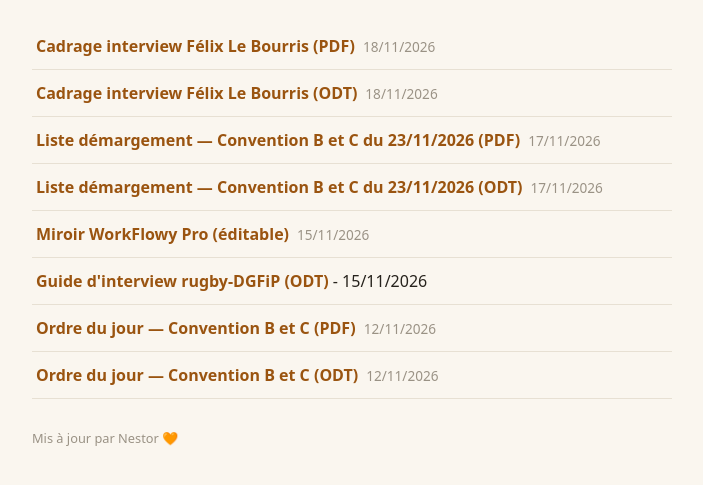
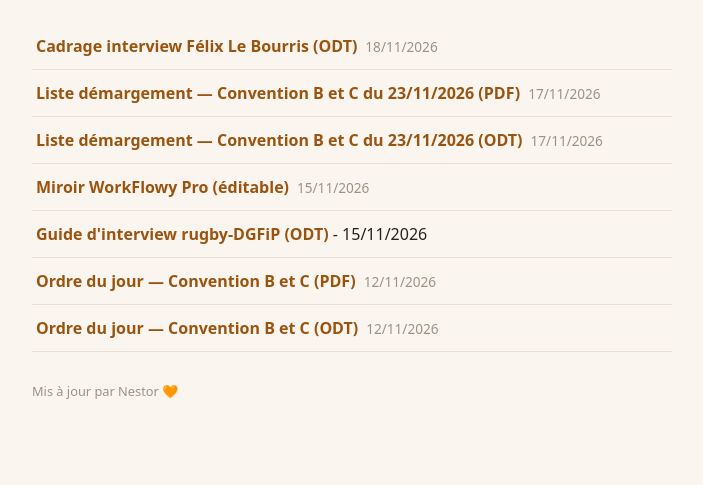
Before and after one commit to Piotrpau/nestor-rendus, a plain HTML site: page index.html in a window 1280 px wide. Shown: the part 131-616 px from the top of the page, without its empty margins (288-991 px from the left). Drawn offline with Linux system fonts and the light colour scheme.

Commit message:
cadrage: suppression PDF + renommage v2, index mis a jour

```diff
--- a/index.html
+++ b/index.html
@@ -30,8 +30,7 @@
 <h1>🥸 Rendus Nestor</h1>
 <p class="lead">Fichiers publiés à la demande de Piotr — récupérables depuis n'importe quel navigateur, sur n'importe quel appareil.</p>
 <ul id="files">
-  <li><a href="Cadrage-Interview-Le-Bourris-Convention-BC-23-11-2026.pdf">Cadrage interview F&#233;lix Le Bourris (PDF)</a><span class="date">18/11/2026</span></li>
-  <li><a href="Cadrage-Interview-Le-Bourris-Convention-BC-23-11-2026.odt">Cadrage interview F&#233;lix Le Bourris (ODT)</a><span class="date">18/11/2026</span></li>
+  <li><a href="Cadrage-Interview-Le-Bourris-Convention-BC-23-11-2026-v2.odt">Cadrage interview F&#233;lix Le Bourris (ODT)</a><span class="date">18/11/2026</span></li>
   <li><a href="Liste-Emargement-Convention-BC-23-11-2026.pdf">Liste d&#233;margement &#8212; Convention B et C du 23/11/2026 (PDF)</a><span class="date">17/11/2026</span></li>
   <li><a href="Liste-Emargement-Convention-BC-23-11-2026.odt">Liste d&#233;margement &#8212; Convention B et C du 23/11/2026 (ODT)</a><span class="date">17/11/2026</span></li>
   <li><a href="pro-workflowy.html">Miroir WorkFlowy Pro (éditable)</a><span class="date">15/11/2026</span></li>
```
Also changed, not shown: 3 other files.
